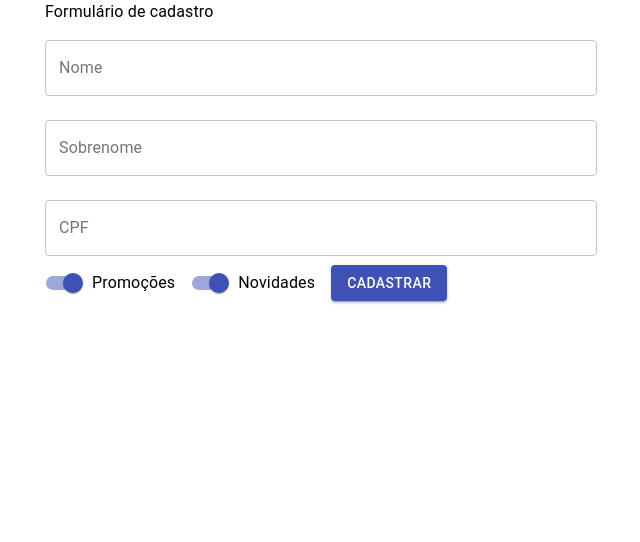
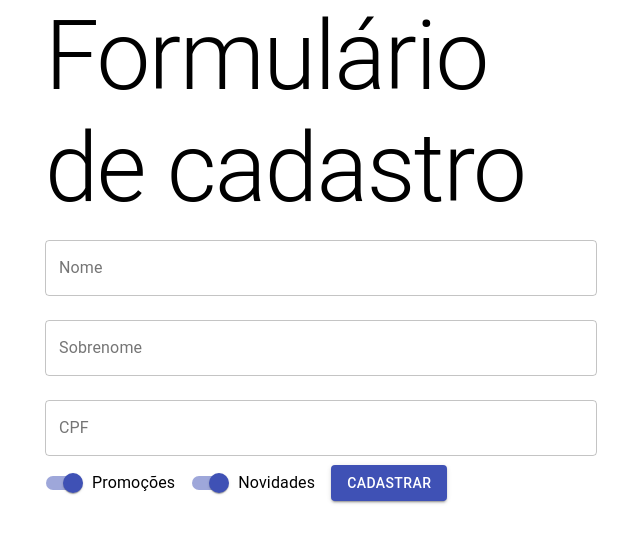
Before and after one commit to danielemaraschin/React-Function-Components-a-modern-approach, a React (Create React App) app in the folder my-app/: page / in a window 1280 px wide. Shown: the top 542 px of the page, without its empty margins (319-959 px from the left). Built offline with nearby package versions, Linux system fonts and the light colour scheme.

Commit message:
Learning about Material UI Typography

```diff
--- a/my-app/src/App.js
+++ b/my-app/src/App.js
@@ -7,7 +7,7 @@ class App extends Component {
   render() {
     return (
       <Container component="article" maxWidth="sm">
-        <Typography>Formulário de cadastro</Typography>
+        <Typography variant="h1">Formulário de cadastro</Typography>
         <FormularioCadastro />
       </Container>
     );
```
